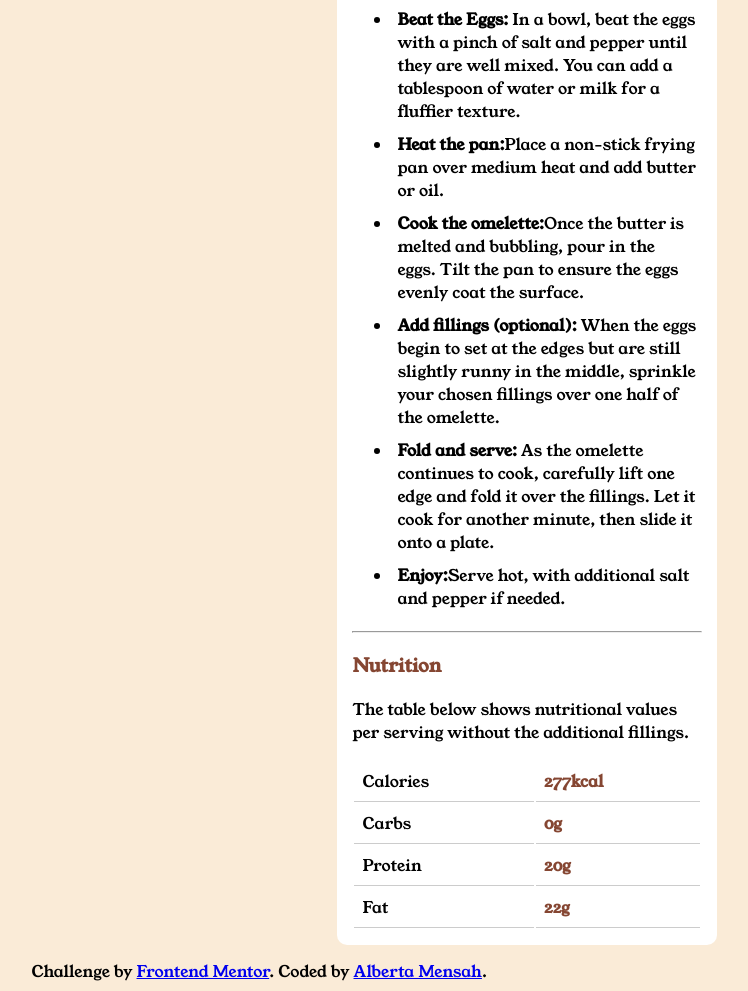
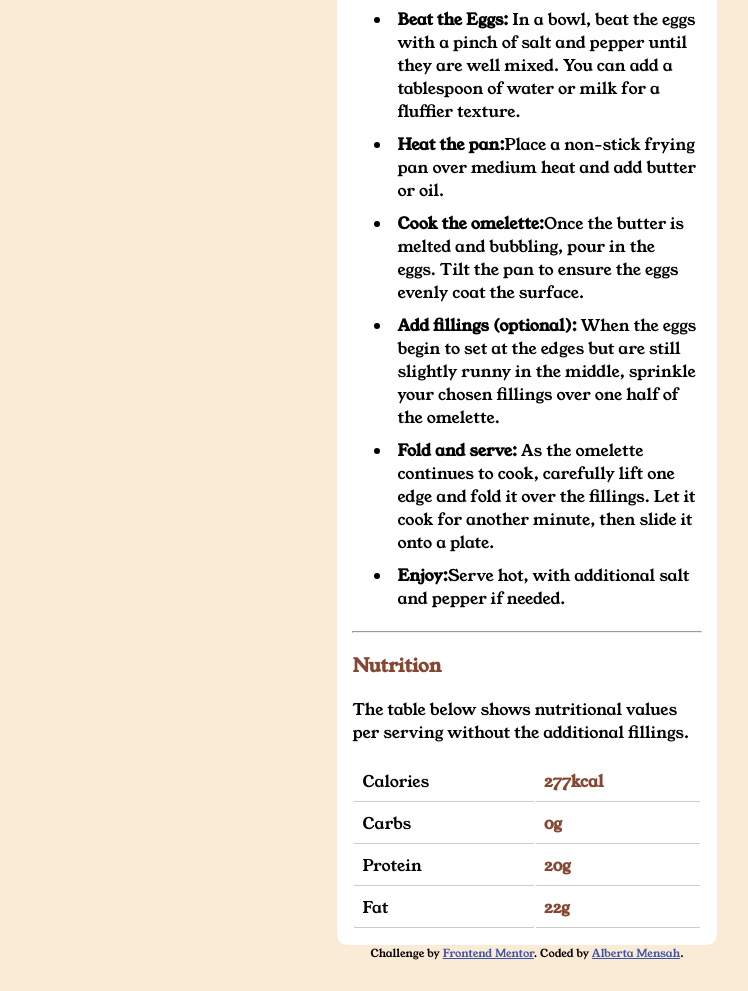
Before and after one commit to Albymens/responsive-omelette-recipe, a plain HTML site: page index.html in a window 1280 px wide. Shown: the part 966-1957 px from the top of the page, without its empty margins (113-861 px from the left). After the commit the page ends 1935 px from the top, so only its background shows below. Drawn offline with Linux system fonts and the light colour scheme.

Commit message:
Updated styling for attribution

```diff
--- a/index.html
+++ b/index.html
@@ -3,16 +3,31 @@
   <head>
     <meta charset="UTF-8" />
     <meta name="viewport" content="width=device-width, initial-scale=1.0" />
-<link href="https://fonts.googleapis.com/css2?family=Young+Serif&display=swap" rel="stylesheet">
+    <link
+      href="https://fonts.googleapis.com/css2?family=Young+Serif&display=swap"
+      rel="stylesheet"
+    />
 
-    <link rel="icon" type="image/png" sizes="32x32" href="./assets/images/favicon-32x32.png" />
+    <link
+      rel="icon"
+      type="image/png"
+      sizes="32x32"
+      href="./assets/images/favicon-32x32.png"
+    />
 
     <title>Frontend Mentor | Recipe page</title>
     <style>
+      .attribution {
+        font-size: 11px;
+        text-align: center;
+      }
+      .attribution a {
+        color: hsl(228, 45%, 44%);
+      }
 
       @font-face {
-        font-family: 'Young Serif' ;
-        src: url('./assets/fonts/young-serif/YoungSerif-Regular.ttf');
+        font-family: "Young Serif";
+        src: url("./assets/fonts/young-serif/OFL.txt");
         font-weight: 400;
       }
 
@@ -22,16 +37,15 @@
 
       body {
         background-color: antiquewhite;
-        font-family: 'Young Serif', serif;
+        font-family: "Young Serif", serif;
       }
 
       .content {
         width: 80%;
         margin: auto;
-        background-color:  hsl(0, 0%, 100%);
+        background-color: hsl(0, 0%, 100%);
         padding: 15px;
         border-radius: 10px;
-        /* font-family: serif; */
       }
 
       .content img {
@@ -66,23 +80,22 @@
         padding: 8px;
       }
 
-       td:nth-child(2){
-         color:  hsl(14, 45%, 36%);
-         font-weight: 700 ;
+      td:nth-child(2) {
+        color: hsl(14, 45%, 36%);
+        font-weight: 700;
       }
 
-      @media (min-width : 800px){
+      @media (min-width: 800px) {
         .content {
           width: 50%;
         }
       }
 
-     @media (min-width : 1200px){
+      @media (min-width: 1200px) {
         .content {
           width: 30%;
         }
       }
-
     </style>
   </head>
   <body>
@@ -170,9 +183,11 @@
       </table>
     </div>
 
-    <div class="attribution" style="padding: 15px 10px 0px;  width: 80%; margin: auto;">
-      Challenge by <a href="https://www.frontendmentor.io?ref=challenge" target="_blank"
-        >Frontend Mentor</a>. Coded by <a href="#">Alberta Mensah</a>.
+    <div class="attribution">
+      Challenge by
+      <a href="https://www.frontendmentor.io?ref=challenge" target="_blank"
+        >Frontend Mentor</a
+      >. Coded by <a href="#">Alberta Mensah</a>.
     </div>
   </body>
 </html>
```
Lines whose indentation alone changed are shown as unchanged.
